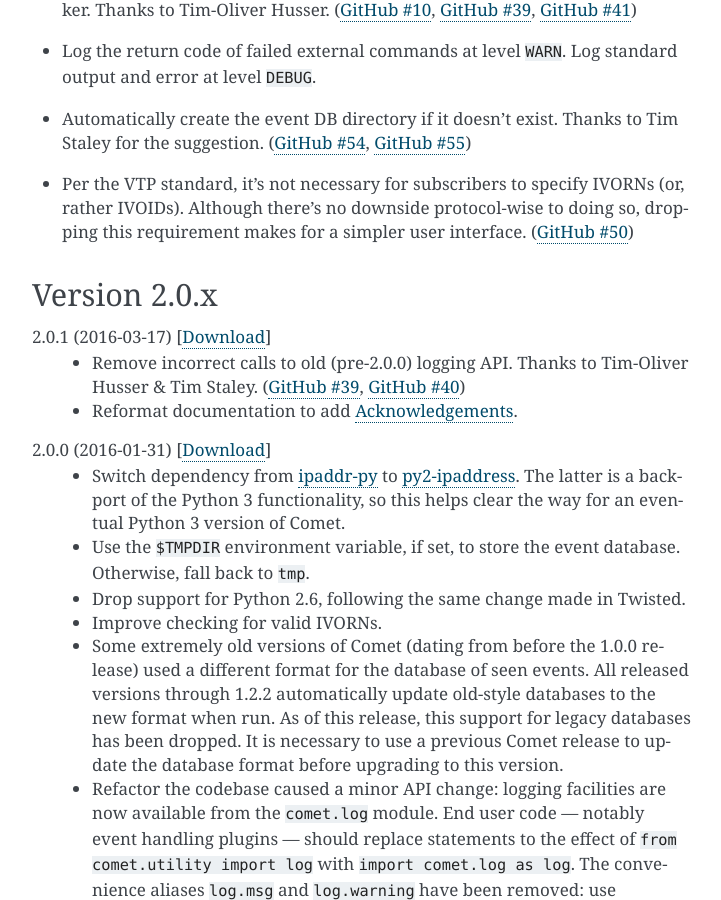
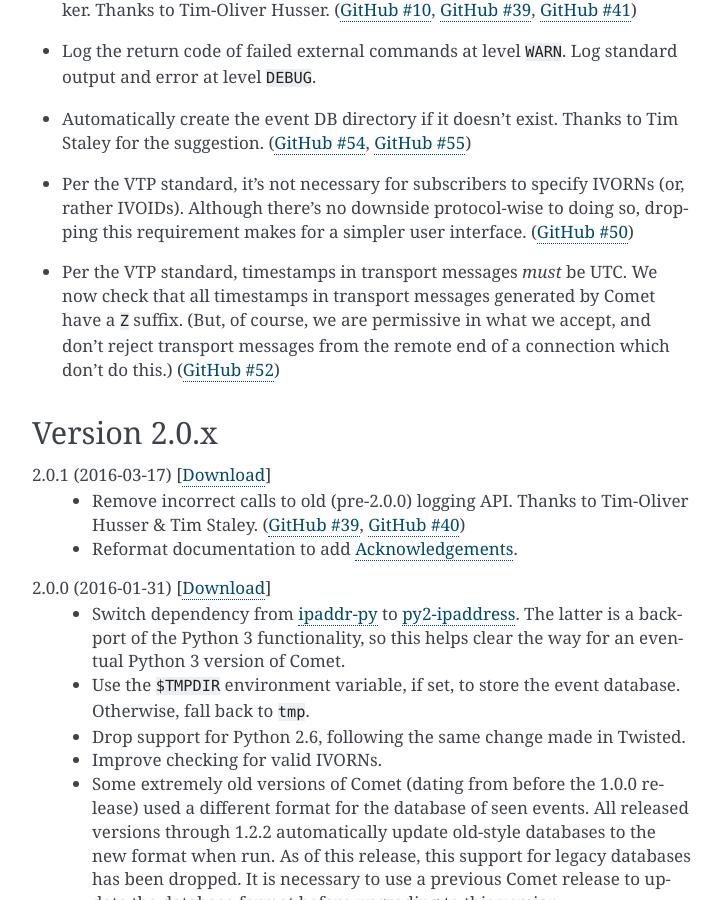
Before and after one commit to jdswinbank/Comet, a Sphinx documentation site: the page built from docs/history.rst, in a window 1280 px wide and 900 px high, scrolled down 599 px. Shown: the whole window, without its empty margins (388-1109 px from the left). Built offline with Sphinx 7.4.7, drawn with Linux system fonts in a browser that asks for light colours.

Commit message:
Note UTC timestamps in history.

```diff
--- a/docs/history.rst
+++ b/docs/history.rst
@@ -38,12 +38,19 @@
   dropping this requirement makes for a simpler user interface. (`GitHub
   #50`_)
 
+- Per the VTP standard, timestamps in transport messages *must* be UTC. We now
+  check that all timestamps in transport messages generated by Comet have a
+  ``Z`` suffix. (But, of course, we are permissive in what we accept, and
+  don't reject transport messages from the remote end of a connection which
+  don't do this.) (`GitHub #52`_)
+
 .. _does not fully support Python 3: https://twistedmatrix.com/trac/milestone/Python-3.x
 .. _Twisted 16.0: http://labs.twistedmatrix.com/2016/03/twisted-160-released.html
 .. _GitHub #10: https://github.com/jdswinbank/Comet/issues/10
 .. _GitHub #39: https://github.com/jdswinbank/Comet/issues/39
 .. _GitHub #41: https://github.com/jdswinbank/Comet/issues/41
 .. _GitHub #50: https://github.com/jdswinbank/Comet/issues/50
+.. _GitHub #52: https://github.com/jdswinbank/Comet/issues/52
 .. _GitHub #54: https://github.com/jdswinbank/Comet/issues/54
 .. _GitHub #55: https://github.com/jdswinbank/Comet/issues/55
 
```
